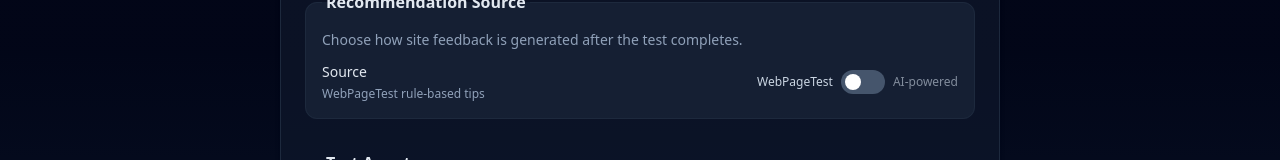
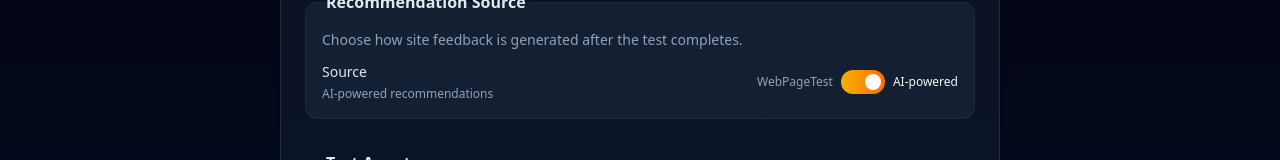
Before and after one commit to ample/webpage-audit, a Next.js app: page / in a window 1280 px wide. Shown: the part 352-512 px from the top of the page. Built offline with nearby package versions, Linux system fonts and the light colour scheme.

Commit message:
Use AI recos by default

```diff
--- a/src/components/A11yPanel.tsx
+++ b/src/components/A11yPanel.tsx
@@ -69,7 +69,7 @@ export default function A11yPanel({ report }: { report: A11yReport }) {
       <div className="absolute inset-x-0 -top-1 h-px bg-gradient-to-r from-transparent via-slate-500/40 to-transparent" />
       <header className="flex items-start justify-between">
         <div>
-          <h2 className="text-xl font-semibold text-slate-100">Accessibility Recommendations (beta)</h2>
+          <h2 className="text-xl font-semibold text-slate-100">Accessibility Recommendations</h2>
           <p className="mt-1 text-sm text-slate-300">
             Axe-based scan of the tested URL. Focus fixes here to improve real user experience.
           </p>
--- a/src/components/AuditForm.tsx
+++ b/src/components/AuditForm.tsx
@@ -16,7 +16,7 @@ export default function AuditForm({
   const [url, setUrl] = useState('');
   const [submitting, setSubmitting] = useState(false);
   const [err, setErr] = useState<string | null>(null);
-  const [useAiInsights, setUseAiInsights] = useState(false);
+  const [useAiInsights, setUseAiInsights] = useState(true);
   const [location, setLocation] = useState(LOCATIONS[0].id);
 
   async function handleSubmit(e: React.FormEvent) {
@@ -76,7 +76,7 @@ export default function AuditForm({
                 </div>
               </div>
 
-              <div className="flex items-center gap-2 text-xs text-slate-300">
+              <div className="flex items-center gap-2 text-xs text-slate-100">
                 <span className={!useAiInsights ? 'opacity-100' : 'opacity-60'}>WebPageTest</span>
                 <button
                   id="rec-toggle"
@@ -85,7 +85,9 @@ export default function AuditForm({
                   disabled={disabled || submitting}
                   aria-label={`Switch to ${useAiInsights ? 'WebPageTest' : 'AI-powered'} recommendations`}
                   className={`cursor-pointer relative inline-flex h-6 w-11 items-center rounded-full transition-colors focus:outline-none focus:ring-2 focus:ring-yellow-500 focus:ring-offset-2 focus:ring-offset-slate-900 disabled:opacity-50 ${
-                    useAiInsights ? 'bg-gradient-to-r from-yellow-500 to-orange-500' : 'bg-slate-600'
+                    useAiInsights
+                      ? 'bg-gradient-to-r from-yellow-500 to-orange-500'
+                      : 'bg-gradient-to-r from-indigo-600 to-purple-800'
                   }`}
                 >
                   <span
```
